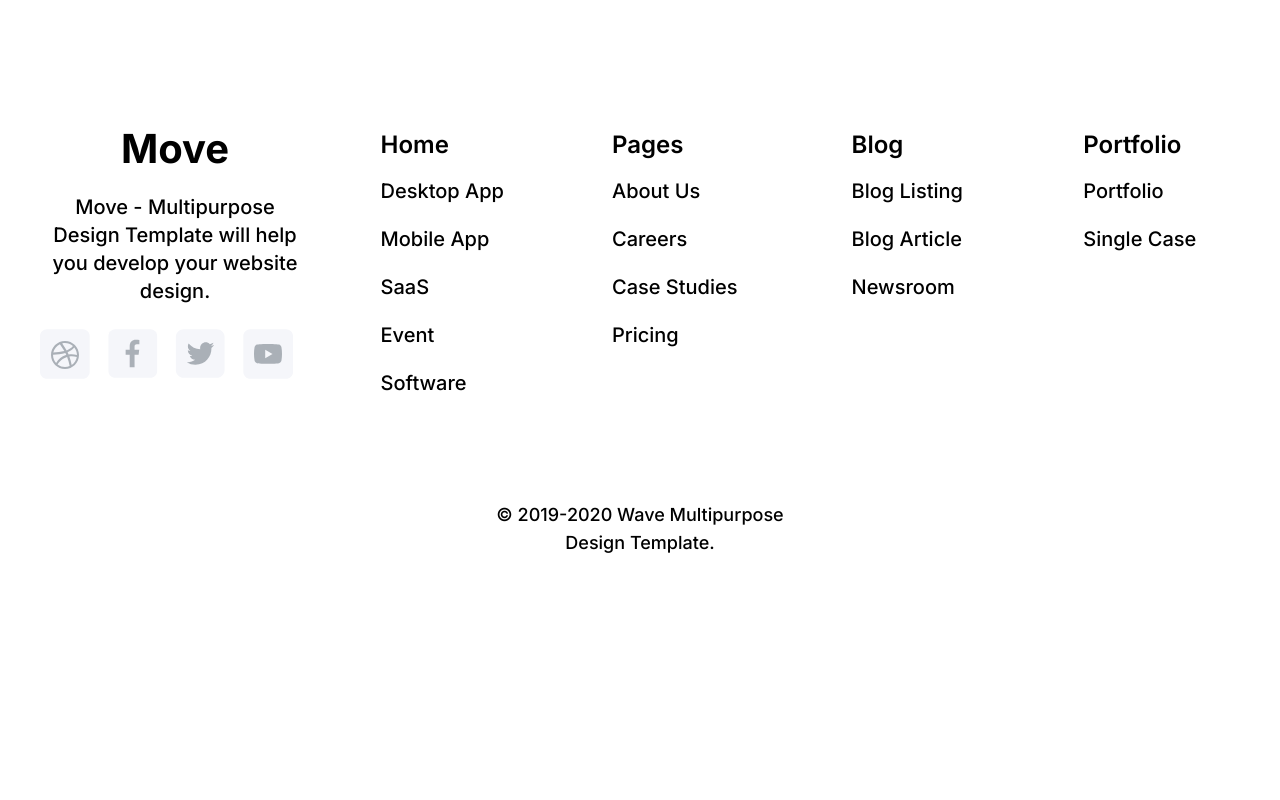
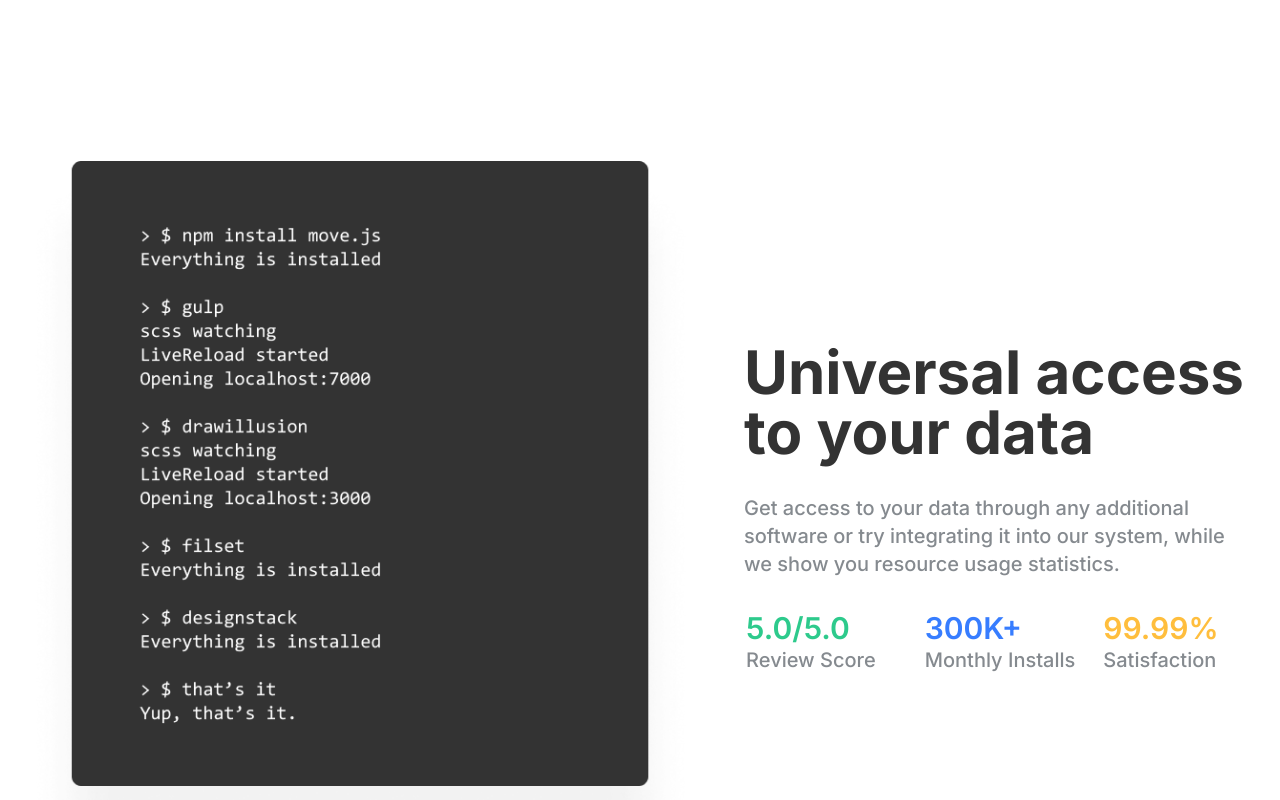
Before and after one commit to J-Friedemann/Move-next, a Next.js app: page /home/software in a window 1280 px wide. Shown: the part 1760-2560 px from the top of the page. Before the commit the page ends 2357 px from the top, so only its background shows below. Built offline with nearby package versions, Linux system fonts and the light colour scheme.

Commit message:
feat: adicionado section Universal access

```diff
--- a/app/home/software/components/OnePlace.jsx
+++ b/app/home/software/components/OnePlace.jsx
@@ -64,7 +64,7 @@ const OnePlace = () => {
       </div>
       <Image
         src="/Home/Software/Images/Dashboard.png"
-        className="max-w-[16rem] xs:max-w-xs sm:max-w-md mx-auto mt-28"
+        className="max-w-[16rem] xs:max-w-xs sm:max-w-md mx-auto mt-10 lg:mt-28"
         width={754}
         height={823}
         alt=""
--- /dev/null
+++ b/app/home/software/components/UniversalAccess.jsx
@@ -0,0 +1,42 @@
+import BodyText from "@/app/Components/utils/text/BodyText";
+import Title from "@/app/Components/utils/text/Title";
+import Image from "next/image";
+import React from "react";
+
+const UniversalAccess = () => {
+  return (
+    <section className="grid grid-flow-row lg:grid-flow-col lg:items-center lg:mt-40 items-center lg:content-center ">
+      <div className="grid grid-flow-row auto-rows-max max-w-[16rem] xs:max-w-xs sm:max-w-md lg:max-w-lg mx-auto mt-28 lg:mt-0 justify-items-start lg:content-center gap-6 md:gap-8 lg:col-start-2">
+        <Title>Universal access to your data</Title>
+        <BodyText>
+          Get access to your data through any additional software or try
+          integrating it into our system, while we show you resource usage
+          statistics.
+        </BodyText>
+        <div className="grid grid-cols-1 md:grid-cols-3 justify-center mx-auto gap-4 lg:gap-7">
+          <div className="grid grid-flow-row">
+            <h2 className="text-3xl text-emphasis2 font-semibold">5.0/5.0</h2>
+            <BodyText>Review Score</BodyText>
+          </div>
+          <div className="grid grid-flow-row">
+            <h2 className="text-3xl text-emphasis1 font-semibold">300K+</h2>
+            <BodyText>Monthly Installs</BodyText>
+          </div>
+          <div className="grid grid-flow-row">
+            <h2 className="text-3xl text-emphasis3 font-semibold">99.99%</h2>
+            <BodyText>Satisfaction</BodyText>
+          </div>
+        </div>
+      </div>
+      <Image
+        src="/Home/Software/Images/comands.png"
+        className=" max-w-[16rem] xs:max-w-xs sm:max-w-md lg:max-w-lg xl:max-w-2xl mx-auto mt-16 lg:mt-10"
+        width={704}
+        height={767}
+        alt=""
+      />
+    </section>
+  );
+};
+
+export default UniversalAccess;
--- a/app/home/software/page.jsx
+++ b/app/home/software/page.jsx
@@ -1,12 +1,14 @@
 import React from "react";
 import HeroSoftware from "./components/HeroSoftware";
 import OnePlace from "./components/OnePlace";
+import UniversalAccess from "./components/UniversalAccess";
 
 const page = () => {
   return (
     <main className="container max-w-7xl mt-40 mx-auto">
       <HeroSoftware />
       <OnePlace />
+      <UniversalAccess />
     </main>
   );
 };
```
Also changed, not shown: public/Home/Software/Images/comands.png (added).
